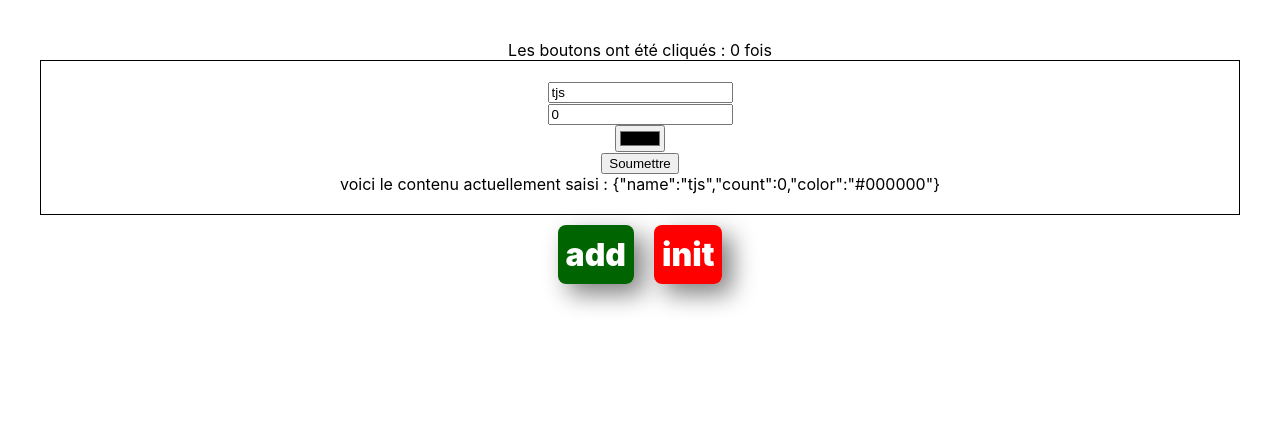
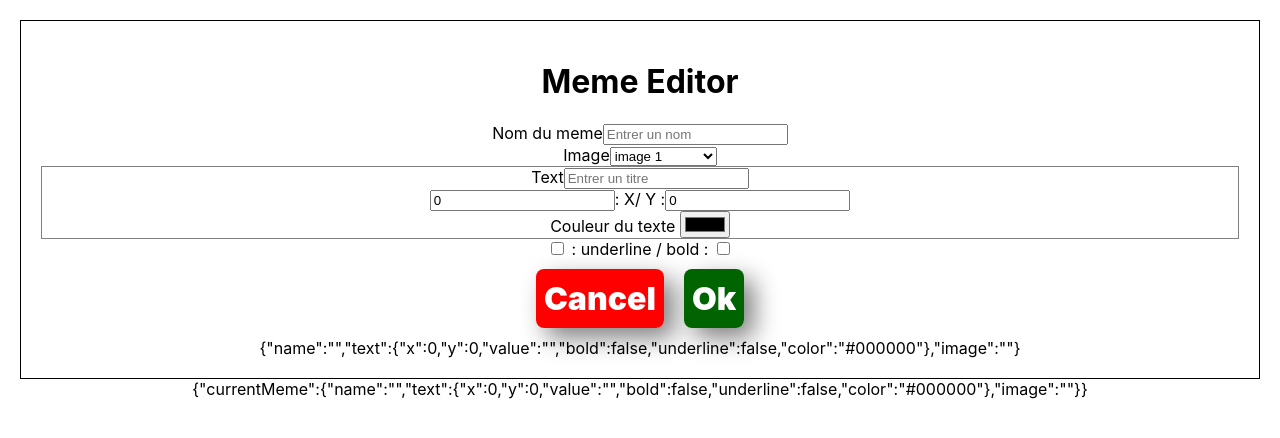
Before and after one commit to LoicHugot/FormationReactJS, a React (Create React App) app: page / in a window 1280 px wide. Shown: the top 438 px of the page. Built offline with nearby package versions, Linux system fonts and the light colour scheme.

Commit message:
Mise en place MemeForm

```diff
--- a/src/App/App.js
+++ b/src/App/App.js
@@ -2,37 +2,27 @@
 import './App.css';
 import Button from './components/Button/Button';
 import MemeForm from './components/MemeForm/MemeForm';
+import {initialState as CurrentMemeInitialState} from './components/MemeForm/MemeForm'
 
 class App extends React.Component{
   constructor(props){
     super(props);
-    this.state={counter:-1,lastClickedTime:null};
+    this.state={currentMeme:CurrentMemeInitialState};
     console.log(this.state);
   }
 
-  componentDidMount(){
+  /*componentDidMount(){
     this.setState({counter:0});
-  }
+  }*/
   render(){
     return <div className="App">
-      <div style={{padding:'20px'}}>Les boutons ont été cliqués : {this.state.counter} fois<br/>
-       {this.state.lastClickedTime &&  'dernier click ' + this.state.lastClickedTime.toISOString()}
-       <MemeForm/>
-       </div>
+      <MemeForm onSubmit={(valeurDuMeme)=>{
+        console.log(valeurDuMeme);
+        this.setState({currentMeme:valeurDuMeme});
+      }}/>
 
 
-
-        <Button label="add" onClick={()=>{
-          //this.state={...this.state,counter:this.state.counter+1};
-          this.setState({counter:this.state.counter+1, lastClickedTime: new Date()});
-          console.log(this.state);
-        }} />
-        <Button label="init" couleurDeFond="red" onClick={()=>{
-          this.setState({counter:0});
-          console.log(this.state);
-        }} />
-
-{JSON.stringify(this.state.formContent)}
+      {JSON.stringify(this.state)}
 
     </div>
   }
--- a/src/App/components/MemeForm/MemeForm.js
+++ b/src/App/components/MemeForm/MemeForm.js
@@ -1,31 +1,76 @@
 import React, { useState } from 'react';
 import PropTypes from 'prop-types';
 import styles from './MemeForm.module.css';
+import Button from '../Button/Button';
 
-const MemeForm = () => {
-  const [formContent, setformContent]= useState({
-    name:'tjs',count:0,color:'#000000'
-  });
+export const initialState={name:'',text:{x:0,y:0,value:'', bold:false,underline:false,color:'#000000'},image:''}
+const MemeForm = (props) => {
+  const [formContent, setformContent]= useState(initialState);
 
   return(
     <form className={styles.MemeForm} data-testid="MemeForm">
-      <input type="text" placeholder="nom de la formation" value={formContent.name} onChange={(evt)=>{
-        console.log(evt.target.value);
+      <h1>Meme Editor</h1>
+      <label htmlFor="meme-name">Nom du meme</label>
+
+      <input type="text" id="meme-name" placeholder="Entrer un nom" value={formContent.name} onChange={(evt)=>{
         setformContent({...formContent,name:evt.target.value});
       }}/><br/>
-      <input type="number" placeholder="nb participants" value={formContent.count}onChange={(evt)=>{
-        setformContent({...formContent,count:Number(evt.target.value)});
-      }}/><br/>
-      <input type="color" value={formContent.color}onChange={(evt)=>{
-        setformContent({...formContent,color:evt.target.value});
-      }}/><br/>
-      <input type="submit" value="Soumettre"/><br/>
-      <div style={{color:formContent.color}}>voici le contenu actuellement saisi : {JSON.stringify(formContent)}</div>
+
+      <label htmlFor="meme-image">Image</label>
+      <select id="meme-image" value={formContent.image} onChange={(evt)=>{
+        setformContent({...formContent,image:evt.target.value})}}>
+        <option value="">image 1</option>
+        <option value="">image 2</option>
+        <option value="img/element.jpg">5eme element</option>
+      </select>
+
+      <div className={styles.textEditor}>
+        <label htmlFor="meme-text">Text</label>
+        <input type="text" placeholder="Entrer un titre" value={formContent.text.value} onChange={(evt)=>{
+          setformContent({...formContent,text:{...formContent.text,value:evt.target.value}});
+        }}/>
+        <div className={styles.inlineContainer}>
+          <label>
+            <input type="number" id="meme-x" value={formContent.text.x} onChange={(evt)=>{
+              setformContent({...formContent,text:{...formContent.text,x:evt.target.value}});
+            }}/>
+            : X
+          </label>
+          /
+          <label> Y :
+            <input type="number" id="meme-y" value={formContent.text.y} onChange={(evt)=>{
+              setformContent({...formContent,text:{...formContent.text,y:evt.target.value}});
+            }}/>
+          </label><br/>
+          <label>Couleur du texte </label>
+          <input type="color" value={formContent.text.color} onChange={(evt)=>{
+            setformContent({...formContent,text:{...formContent.text,color:evt.target.value}});
+            }}/><br/>
+        </div>
+
+      </div>
+
+      <div className={styles.inlineContainer}>
+        <label> <input type="checkbox" checked={formContent.text.underline} onChange={(evt)=>{
+              setformContent({...formContent,text:{...formContent.text, underline:evt.target.checked}});
+        }}/> : underline </label>
+        /
+        <label> bold : <input type="checkbox" checked={formContent.text.bold} onChange={(evt)=>{
+              setformContent({...formContent,text:{...formContent.text, bold:evt.target.checked}});
+        }}/></label>
+      </div>
+
+      <div style={{margin: '20px 0'}}>
+        <Button label="Cancel" couleurDeFond="red" onClick={()=>{setformContent(initialState)}}/>
+        <Button label="Ok" couleurDeFond="darkgreen" onClick={()=>{props.onSubmit(formContent)}}/>
+      </div>
+
+      {JSON.stringify(formContent)}
     </form>
   );
 };
 
-MemeForm.propTypes = {};
+MemeForm.propTypes = {onSubmit:PropTypes.func.isRequired};
 
 MemeForm.defaultProps = {};
 
--- a/src/App/components/MemeForm/MemeForm.module.css
+++ b/src/App/components/MemeForm/MemeForm.module.css
@@ -1,4 +1,17 @@
 .MemeForm {
     border:1px solid black;
     padding: 20px;
+    border:1px solid black;
 }
+
+.inlineContainer *{
+    display:inline;
+}
+.inlineContainer>label>input
+[type=number]{
+    width:50px;
+}
+.textEditor{
+    border:1px solid
+    grey;
+}
```
